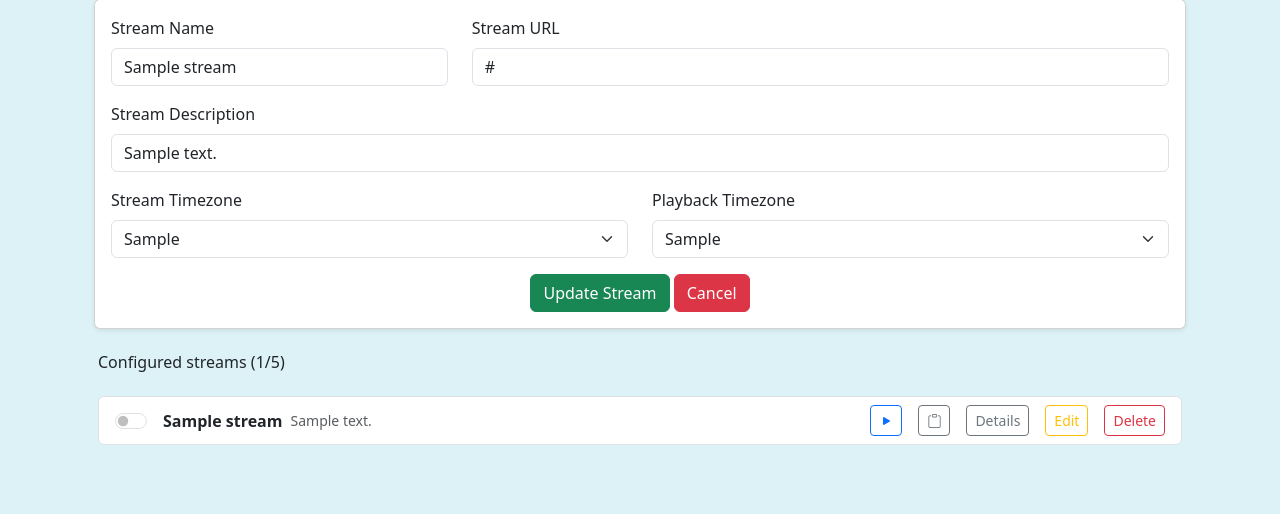
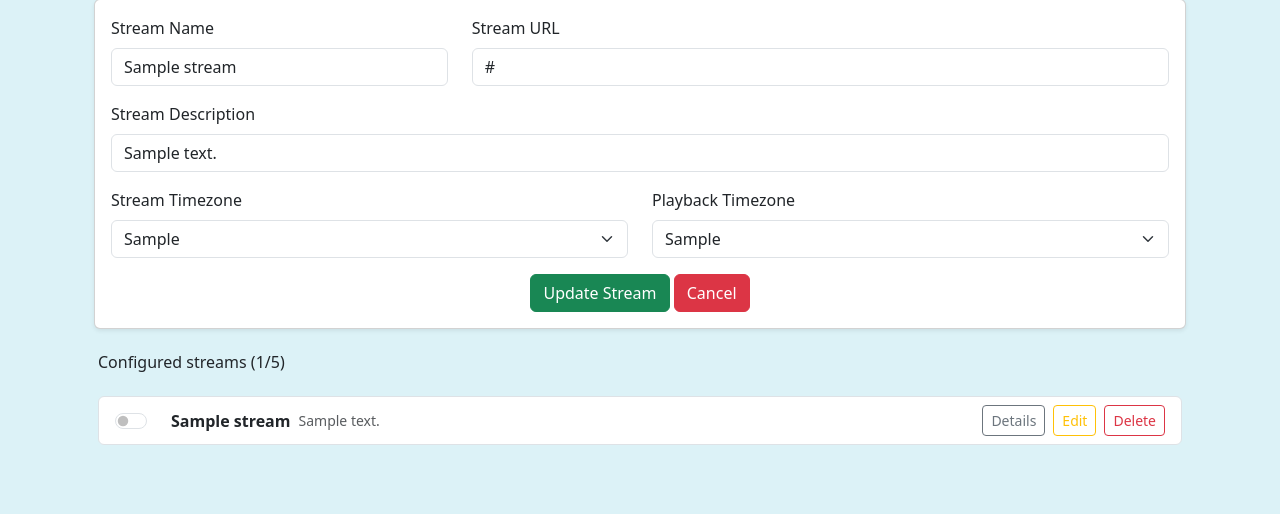
Before and after one commit to securitypedant/echoradio, a Flask app: template python/templates/home.html in a window 1280 px wide. Shown: the part 81-595 px from the top of the page. Run offline with Flask 3, Linux system fonts and the light colour scheme; the template is opened without the code that fills it: most values are stand-ins (such as "Sample title", 1, 10 or a date in 2020); parts of the project's set-up code (start-up, migrations or seed data) failed here and were passed over.

Commit message:
Minor UX updates

```diff
--- a/python/templates/home.html
+++ b/python/templates/home.html
@@ -76,10 +76,9 @@
 <h6 class="pt-4 ps-3">Configured streams ({{ streams|length }}/{{ config['ICECAST_MAX_SOURCES'] }})</h6>
 <div class="list-group p-3">
   {% for stream in streams %}
-  <div class="list-group-item d-flex flex-wrap align-items-center justify-content-between gap-3">
-
-    <!-- LEFT: Stream Name + Description -->
-    <div class="d-flex align-items-center gap-2 flex-wrap">
+  <div class="list-group-item d-flex flex-wrap justify-content-between align-items-center gap-3">
+    <!-- LEFT: Toggle • Title • Description (inline) -->
+    <div class="d-flex align-items-center gap-3 flex-wrap">
       <!-- Toggle -->
       <div class="form-check form-switch mb-0">
         <input class="form-check-input stream-toggle"
@@ -88,44 +87,53 @@
                data-stream-id="{{ stream.stub }}"
                {% if stream.status == 'RUNNING' %}checked{% endif %}>
       </div>
+
+      <!-- Title + Description inline -->
+      <div class="d-flex flex-wrap align-items-center gap-2">
         <strong>{{ stream.name }}</strong>
         <span class="text-muted small">{{ stream.description }}</span>
       </div>
+    </div>
 
-    <!-- MIDDLE: Media Player + Listen + Copy -->
+    <!-- RIGHT: Media + Buttons -->
+    {% if not config.ENABLE_ADMIN or 'logged_in' in session %}
+    <div class="d-flex align-items-center gap-2 flex-wrap justify-content-end ms-auto">
+
       {% if stream.status == 'RUNNING' %}
-    <div class="d-flex align-items-center gap-2" id="media-{{ stream.stub }}">
       <!-- Media Player -->
-      <audio controls style="width: 250px; max-width: 100%;">
+      <audio controls style="width: 250px;">
         <source src="{{ icecast_public_hostname }}/{{ stream.stub }}" type="audio/mpeg">
         Your browser does not support the audio element.
       </audio>
-    </div>
-    {% endif %}
 
-    <!-- RIGHT: Controls -->
-    <div class="d-flex align-items-center gap-3 flex-wrap justify-content-end ms-auto">
       <!-- Fullscreen Player Button -->
-      <a href="{{ url_for('player', stub=stream.stub) }}" class="btn btn-outline-primary btn-sm" title="Open Fullscreen Player">
+      <a href="{{ url_for('player', stub=stream.stub) }}"
+         class="btn btn-outline-primary btn-sm"
+         title="Open Fullscreen Player">
         <i class="bi bi-play-fill"></i>
       </a>
 
       <!-- Copy Button -->
-      <button type="button" class="btn btn-outline-secondary btn-sm copy-icon"
+      <button type="button"
+              class="btn btn-outline-secondary btn-sm copy-icon"
               data-url="{{ icecast_public_hostname }}/{{ stream.stub }}"
               title="Copy Stream URL">
         <i class="bi bi-clipboard"></i>
       </button>
-      {% if not config.ENABLE_ADMIN or 'logged_in' in session %}
-      <!-- Action Buttons -->
-      <a href="{{ url_for('status', stub=stream.stub) }}" class="btn btn-sm btn-outline-secondary">Details</a>
+      {% endif %}
 
+      <!-- Details -->
+      <a href="{{ url_for('status', stub=stream.stub) }}"
+         class="btn btn-sm btn-outline-secondary">Details</a>
+
+      <!-- Edit -->
       <form method="POST" action="{{ url_for('home') }}" style="display:inline;">
         <input type="hidden" name="action" value="edit">
         <input type="hidden" name="stub" value="{{ stream.stub }}">
         <button type="submit" class="btn btn-sm btn-outline-warning">Edit</button>
       </form>
 
+      <!-- Delete -->
       <form method="POST"
             action="{{ url_for('home') }}"
             style="display:inline;"
@@ -134,13 +142,16 @@
             data-stream-stub="{{ stream.stub }}">
         <input type="hidden" name="action" value="delete">
         <input type="hidden" name="stub" value="{{ stream.stub }}">
-        <button type="button" class="btn btn-sm btn-outline-danger" data-bs-toggle="modal" data-bs-target="#confirmDeleteModal">
+        <button type="button" class="btn btn-sm btn-outline-danger"
+                data-bs-toggle="modal" data-bs-target="#confirmDeleteModal">
           Delete
         </button>
       </form>
+    </div>
     {% endif %}
   </div>
-  </div>
+
+
   {% else %}
   <div class="text-center text-muted">No streams found</div>
   {% endfor %}
--- a/python/templates/player.html
+++ b/python/templates/player.html
@@ -23,6 +23,7 @@
   .audio-player {
     width: 100%;
     max-width: 400px;
+    min-width: 300px;
     margin-bottom: 2rem;
   }
 </style>
--- a/python/templates/settings.html
+++ b/python/templates/settings.html
@@ -74,6 +74,7 @@
       </div>
 
       <button type="submit" class="btn btn-success">Save Configuration</button>
+      <a href="{{ url_for('home') }}" class="btn btn-outline-secondary">Back</a>
     </form>
     {% if not first_use %}
     <h6 class="py-3">Logs</h6>
--- a/python/templates/status.html
+++ b/python/templates/status.html
@@ -2,7 +2,7 @@
 {% block content %}
 <div class="container mt-4">
   <a href="{{ url_for('home') }}" class="btn btn-outline-secondary mb-3">
-    <i class="bi bi-arrow-left-circle pe-2"></i>Back to Home
+    <i class="bi bi-arrow-left"></i> Back
   </a>
 
   <div class="card shadow-sm">
```
Lines whose indentation alone changed are shown as unchanged.
